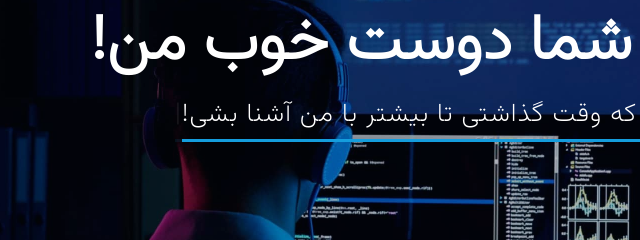
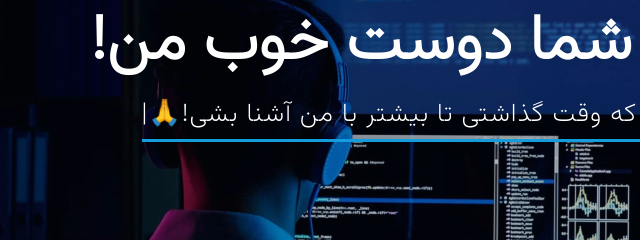
Before and after one commit to ehsanerfani98/resume, a plain HTML site: page index.html in a window 1280 px wide. Shown: the part 301-541 px from the top of the page, 187-827 px from the left. Drawn offline with Linux system fonts and the light colour scheme.

Commit message:
change resume

```diff
--- a/index.html
+++ b/index.html
@@ -84,7 +84,7 @@
   <section id="hero" class="d-flex flex-column justify-content-center align-items-center">
     <div class="hero-container" data-aos="fade-in">
       <h1 class="mb-4">درود بر شما دوست خوب من!</h1>
-      <p><span class="typed" data-typed-items="خوشحالم از این که وقت گذاشتی تا بیشتر با من آشنا بشی!,من یک توسعه دهنده بک اند و عاشق php و Laravel هستم!😍"></span></p>
+      <p><span class="typed" data-typed-items="خوشحالم از این که وقت گذاشتی تا بیشتر با من آشنا بشی!🙏,من یک توسعه دهنده بک اند و عاشق php و Laravel هستم!😍"></span></p>
     </div>
   </section><!-- End Hero -->
 
```
